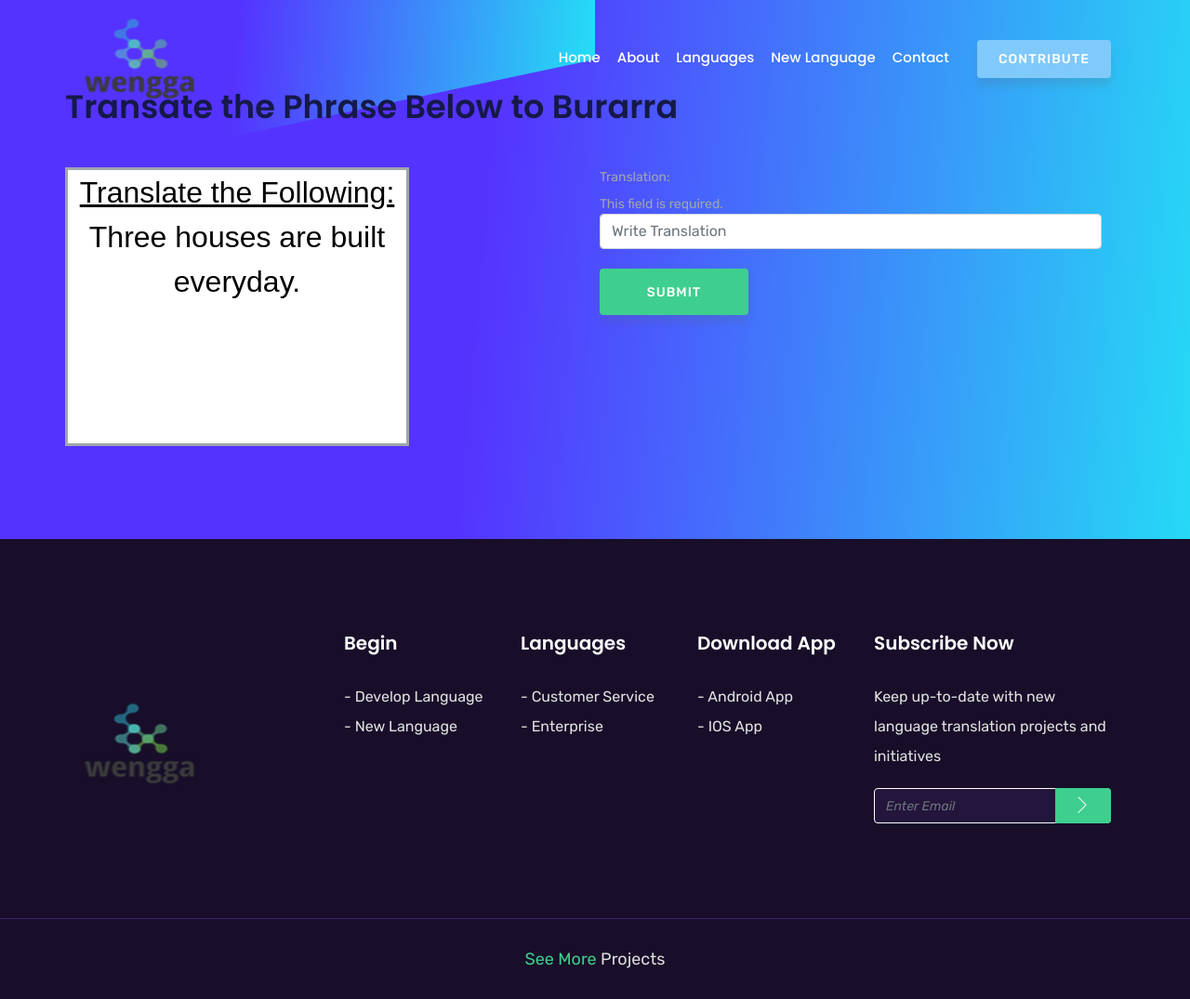
After one commit to coltonbishop/wengga, a Django app: page /language/burarra/ in a window 1280 px wide. The commit adds this page. Shown: the whole page at 93% size. Run offline with Django 3.2, Linux system fonts and the light colour scheme; data comes from the database, SQL or seed files in the repository; both versions use the stored data as it was after the commit; some libraries are stand-ins or nearby versions; some web fonts are replaced.

Commit message:
Language Prototypes

```diff
--- /dev/null
+++ b/language/forms.py
@@ -0,0 +1,5 @@
+from django import forms
+
+class TextForm(forms.Form):
+    translation = forms.CharField(label='Translation', max_length=300)
+    translation.widget.attrs.update({'id' : 'your_id', 'value' : "", 'class' : 'form-control', 'placeholder' : "Write Translation", 'rows' :"4"})
--- /dev/null
+++ b/language/templates/language/burarra.html
@@ -0,0 +1,259 @@
+<!DOCTYPE html>
+{% load static %}
+<html lang="en">
+  <head>
+  	<style>
+
+  	.square{
+    width: 370px;
+    height: 300px;
+    border-style: solid;
+    font-family: Arial,Helvetica Neue,Helvetica,sans-serif;
+    Background-color: #fff;/* Your Color */
+	}
+
+	</style>
+
+
+    <!--meta tags -->
+    <meta charset="utf-8">
+    <meta name="viewport" content="width=device-width, initial-scale=1, shrink-to-fit=no">
+    <meta name="keywords" content="Bootstrap, Landing page, Template, Business, Service">
+    <meta name="viewport" content="width=device-width, initial-scale=1, maximum-scale=1">
+    <meta name="author" content="Grayrids">
+    <title>Wengga</title>
+    <!--====== Favicon Icon ======-->
+    <link rel="shortcut icon" href="{% static 'land/img/2.png' %}" type="image/png">
+    <!-- Bootstrap CSS -->
+    <link rel="stylesheet" href="{% static 'land/css/bootstrap.min.css' %}">
+    <link rel="stylesheet" href="{% static 'land/css/animate.css' %}">
+    <link rel="stylesheet" href="{% static 'land/css/LineIcons.css' %}">
+    <link rel="stylesheet" href="{% static 'land/css/owl.carousel.css' %}">
+    <link rel="stylesheet" href="{% static 'land/css/owl.theme.css' %}">
+    <link rel="stylesheet" href="{% static 'land/css/magnific-popup.css' %}">
+    <link rel="stylesheet" href="{% static 'land/css/nivo-lightbox.css' %}">
+    <link rel="stylesheet" href="{% static 'land/css/main.css' %}">
+    <link rel="stylesheet" href="{% static 'land/css/responsive.css' %}">
+
+ 	</head>
+
+
+  <body>
+
+    <!-- Header Section Start -->
+    <header id="home" class="hero-area">
+      <div class="overlay">
+        <span></span>
+        <span></span>
+      </div>
+      <nav class="navbar navbar-expand-md bg-inverse fixed-top scrolling-navbar">
+        <div class="container">
+          <a href="index.html" class="navbar-brand"><img src="{% static 'land/img/logo.png' %}" alt=""></a>
+          <button class="navbar-toggler" type="button" data-toggle="collapse" data-target="#navbarCollapse" aria-controls="navbarCollapse" aria-expanded="false" aria-label="Toggle navigation">
+            <i class="lni-menu"></i>
+          </button>
+          <div class="collapse navbar-collapse" id="navbarCollapse">
+            <ul class="navbar-nav mr-auto w-100 justify-content-end">
+              <li class="nav-item">
+                <a class="nav-link page-scroll" href="/#home">Home</a>
+              </li>
+              <li class="nav-item">
+                <a class="nav-link page-scroll" href="/#services">About</a>
+              </li>
+              <li class="nav-item">
+                <a class="nav-link page-scroll" href="/#features">Languages</a>
+              </li>
+              <li class="nav-item">
+                <a class="nav-link page-scroll" href="/#new_language">New Language</a>
+              </li>
+              <li class="nav-item">
+                <a class="nav-link page-scroll" href="/#contact">Contact</a>
+              </li>
+              <li class="nav-item">
+                <a class="btn btn-singin page-scroll" href="/#features">Contribute</a>
+              </li>
+            </ul>
+          </div>
+        </div>
+      </nav>
+      <!-- Contact Us Section -->
+    <section id="contact" class="section">
+      <!-- Container Starts -->
+      <div class="container">
+        <!-- Start Row -->
+        <div class="row">
+          <div>
+            <div class="contact-text section-header text-center">
+              <div>
+                <h3 class="section-title">Transate the Phrase Below to Burarra</h2>
+                <div class="desc-text">
+                </div>
+              </div>
+            </div>
+          </div>
+
+        </div>
+        <!-- End Row -->
+        <!-- Start Row -->
+        <div class="row">
+
+         <!-- Start Col -->
+
+         <div class="square" align="center" ><font color="black" size="6"> <u>Translate the Following: </u></br> {{phrase}} </font></div>
+
+          <!-- End Col -->
+    <!-- Start Col -->
+          <div class="col-lg-1">
+
+          </div>
+          <!-- End Col -->
+
+          <!-- Start Col -->
+          <div class="col-lg-1">
+          </div>
+          <!-- End Col -->
+          <!-- Start Col -->
+          <div class="col-lg-6 col-md-12">
+            <div class="row">
+
+             <div class="col-md-12">
+
+
+              <form action="" method="post">
+                  {% csrf_token %}
+                  {{ form }}
+                  <div class="submit-button">
+                  </br>
+                  <button class="btn btn-common" id="submit" type="Submit">Submit</button>
+                  <div id="msgSubmit" class="h3 hidden"></div>
+              </form>
+
+              </div>
+
+            </div>
+
+          </div>
+          <!-- End Col -->
+
+
+        </div>
+        <!-- End Row -->
+      </div>
+    </section>
+    <!-- Contact Us Section End -->
+    <!-- Header Section End -->
+
+    <!-- Footer Section Start -->
+    <footer>
+      <!-- Footer Area Start -->
+      <section id="footer-Content">
+        <div class="container">
+          <!-- Start Row -->
+          <div class="row">
+
+          <!-- Start Col -->
+            <div class="col-lg-3 col-md-6 col-sm-6 col-xs-6 col-mb-12">
+
+              <div class="footer-logo">
+               <img src="{% static 'land/img/logo.png' %}" alt="">
+              </div>
+            </div>
+             <!-- End Col -->
+              <!-- Start Col -->
+            <div class="col-lg-2 col-md-6 col-sm-6 col-xs-6 col-mb-12">
+              <div class="widget">
+                <h3 class="block-title">Begin</h3>
+                <ul class="menu">
+                  <li><a href="#">  - Develop Language</a></li>
+                  <li><a href="#">- New Language</a></li>
+                </ul>
+              </div>
+            </div>
+             <!-- End Col -->
+              <!-- Start Col -->
+            <div class="col-lg-2 col-md-6 col-sm-6 col-xs-6 col-mb-12">
+              <div class="widget">
+                <h3 class="block-title">Languages</h3>
+                <ul class="menu">
+                  <li><a href="#">  - Customer Service</a></li>
+                  <li><a href="#">- Enterprise</a></li>
+                </ul>
+              </div>
+            </div>
+             <!-- End Col -->
+              <!-- Start Col -->
+            <div class="col-lg-2 col-md-6 col-sm-6 col-xs-6 col-mb-12">
+              <div class="widget">
+                <h3 class="block-title">Download App</h3>
+                <ul class="menu">
+                  <li><a href="#">  - Android App</a></li>
+                  <li><a href="#">- IOS App</a></li>
+                </ul>
+              </div>
+            </div>
+             <!-- End Col -->
+              <!-- Start Col -->
+            <div class="col-lg-3 col-md-6 col-sm-6 col-xs-6 col-mb-12">
+              <div class="widget">
+                <h3 class="block-title">Subscribe Now</h3>
+                <p> Keep up-to-date with new language translation projects and initiatives </p>
+                <div class="subscribe-area">
+                  <input type="email" class="form-control" placeholder="Enter Email">
+                  <span><i class="lni-chevron-right"></i></span>
+                </div>
+              </div>
+            </div>
+            <!-- End Col -->
+          </div>
+          <!-- End Row -->
+        </div>
+        <!-- Copyright Start  -->
+
+        <div class="copyright">
+          <div class="container">
+            <!-- Star Row -->
+            <div class="row">
+              <div class="col-md-12">
+                <div class="site-info text-center">
+                  <p>See More <a href="https://www.bishopcolton.com">Projects</a></p>
+                </div>
+
+              </div>
+              <!-- End Col -->
+            </div>
+            <!-- End Row -->
+          </div>
+        </div>
+      <!-- Copyright End -->
+      </section>
+      <!-- Footer area End -->
+
+    </footer>
+    <!-- Footer Section End -->
+
+    <!-- Go To Top Link -->
+    <a href="#" class="back-to-top">
+      <i class="lni-chevron-up"></i>
+    </a>
+
+    <!-- Preloader -->
+    <div id="preloader">
+      <div class="loader" id="loader-1"></div>
+    </div>
+    <!-- End Preloader -->
+
+    <!-- jQuery first, then Tether, then Bootstrap JS. -->
+    <script src="{% static 'land/js/jquery-min.js' %}"></script>
+    <script src="{% static 'land/js/popper.min.js' %}"></script>
+    <script src="{% static 'land/js/bootstrap.min.js' %}"></script>
+    <script src="{% static 'land/js/owl.carousel.js' %}"></script>
+    <script src="{% static 'land/js/jquery.nav.js' %}"></script>
+    <script src="{% static 'land/js/scrolling-nav.js' %}"></script>
+    <script src="{% static 'land/js/jquery.easing.min.js' %}"></script>
+    <script src="{% static 'land/js/nivo-lightbox.js' %}"></script>
+    <script src="{% static 'land/js/jquery.magnific-popup.min.js' %}"></script>
+    <script src="{% static 'land/js/main.js' %}"></script>
+
+
+  </body>
+</html>
--- a/language/urls.py
+++ b/language/urls.py
@@ -17,6 +17,8 @@ from . import views
 app_name = 'language'
 urlpatterns = [
     path('', views.IndexView.as_view(), name='index'),
+    path('burarra/', views.burarra, name='burarra'),
+    path('warlpiri/', views.warlpiri, name='warlpiri'),
     path('<int:pk>/', views.DetailView.as_view(), name='detail'),
     path('<int:pk>/results/', views.ResultsView.as_view(), name='results'),
     path('<int:question_id>/vote/', views.vote, name='vote'),
--- a/language/views.py
+++ b/language/views.py
@@ -2,8 +2,10 @@ from django.http import HttpResponse, HttpResponseRedirect
 from django.shortcuts import get_object_or_404, render
 from django.urls import reverse
 from django.views import generic
-from .models import Choice, Question
-
+from .models import Choice, Question, Phrase, Burarra
+import random
+from .forms import TextForm
+from django.shortcuts import redirect
 # Create your views here.
 
 # def index(request):
@@ -18,6 +20,37 @@ from .models import Choice, Question
 # def results(request, question_id):
 #     question = get_object_or_404(Question, pk=question_id)
 #     return render(request, 'language/results.html', {'question': question})
+
+def burarra(request):
+    global phrase
+
+    if request.method == 'POST':
+            form_p = TextForm(request.POST)
+            if form_p.is_valid():
+                print(form_p.cleaned_data['translation'])
+                burarra_translation = Burarra.objects.create(phrase=phrase, translation_text=form_p.cleaned_data['translation'])
+                burarra_translation.save()
+                phrase = random.choice(Phrase.objects.all())
+                form = TextForm(request.POST)
+                context = {
+                'phrase' : phrase,
+                'form':form
+                }
+                #return render(request, 'language/burarra.html', context)
+                return redirect('/language/burarra')
+
+    phrase = random.choice(Phrase.objects.all())
+    form = TextForm(request.POST)
+    context = {
+    'phrase' : phrase,
+    'form':form
+    }
+    return render(request, 'language/burarra.html', context)
+
+def warlpiri(request):
+    context = {
+    }
+    return render(request, 'language/warlpiri.html', context)
 
 
 class IndexView(generic.ListView):
--- a/templates/landing/index.html
+++ b/templates/landing/index.html
@@ -192,7 +192,7 @@
          <!-- Start Col -->
           <div class="col-lg-6 col-md-6 col-xs-12 p-0">
              <!-- Start Fetatures -->
-             <a href="/language">
+             <a href="/language/burarra/">
             <div class="feature-item featured-border1">
                <div class="feature-icon float-left">
                  <i class="lni-bubble"></i>
@@ -214,12 +214,13 @@
                <div class="feature-icon float-left">
                  <i class="lni-bubble"></i>
                </div>
-
+              <a href="/language/warlpiri/">
                <div class="feature-info float-left">
                  <h4>Warlpiri</h4>
                  <p>Warlpiri is an Australian Aboriginal language <br> spoken by about 3,000 people in Australia's <br> Northern Territory, making it one of the <br> most spoken aboriginal languages in Australia.</p>
                </div>
             </div>
+            </a>
             <!-- End Fetatures -->
           </div>
            <!-- End Col -->
```
Also changed, not shown: language/admin.py (+17 -2 lines), language/models.py (+24 -0 lines), language/templates/language/warlpiri.html (added, +255 -0 lines), db.sqlite3, language/migrations/0002_auto_20190617_1746.py (added), language/migrations/0003_warlpiri.py (added).
